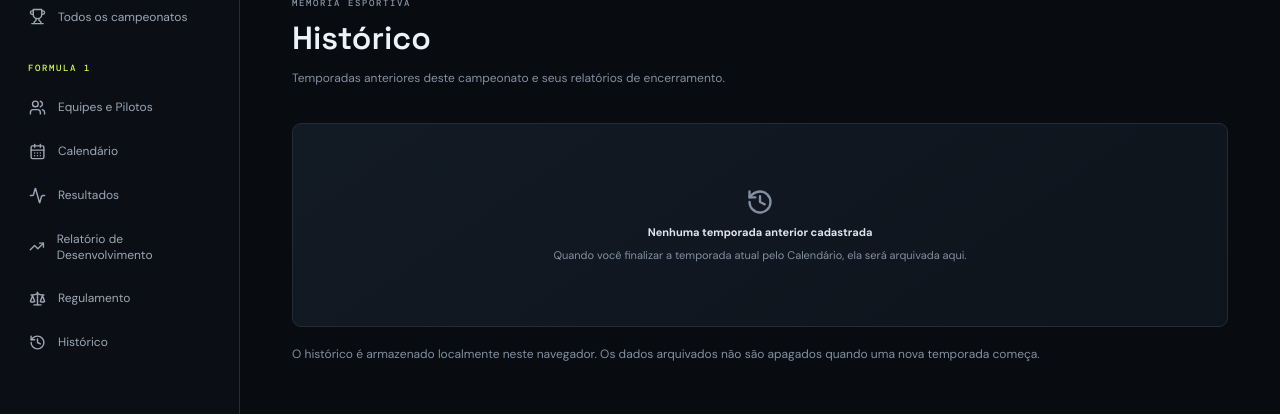
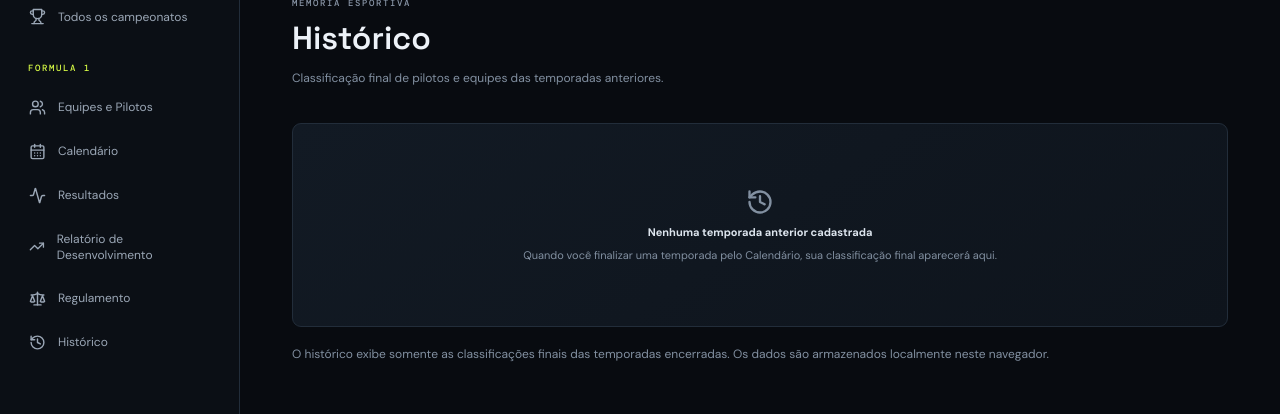
Before and after one commit to geoprix0-coder/geoprix-motorsport, a Next.js app: page /championships/formula-1-2026/history in a window 1280 px wide. Shown: the part 128-542 px from the top of the page. Built offline with nearby package versions, Linux system fonts and the light colour scheme.

Commit message:
Show only final standings in championship history

```diff
--- a/src/app/championships/[id]/history/page.tsx
+++ b/src/app/championships/[id]/history/page.tsx
@@ -1,44 +1,65 @@
 "use client";
 import {useEffect,useState} from "react";
 import {useParams} from "next/navigation";
-import {History,Trophy,CalendarDays} from "lucide-react";
+import {History,Trophy} from "lucide-react";
 
-type ArchivedRecommendation={subjectType:"driver"|"team";subjectName:string;attribute:string;direction:"increase"|"decrease";points?:number;reason:string};
-type ArchivedSeason={season:number;completedAt:string;rounds:{id:string;round:number;circuitName:string;status:string}[];reports:{kind?:string;recommendations:ArchivedRecommendation[]}[]};
+type DriverStanding={id:string;name:string;teamName:string;points:number;wins:number;podiums:number;position:number};
+type TeamStanding={id:string;name:string;points:number;wins:number;position:number};
+type LegacyRound={results:{driverId:string;driverName:string;teamId:string;teamName:string;status:string;position:number|null;points:number}[]};
+type ArchivedSeason={season:number;completedAt:string;driverStandings?:DriverStanding[];teamStandings?:TeamStanding[];rounds?:LegacyRound[]};
+
+function getLegacyStandings(rounds:LegacyRound[]=[]){
+ const drivers=new Map<string,Omit<DriverStanding,"position">>();
+ const teams=new Map<string,Omit<TeamStanding,"position">>();
+ for(const round of rounds){
+  for(const result of round.results||[]){
+   const driver=drivers.get(result.driverId)||{id:result.driverId,name:result.driverName,teamName:result.teamName,points:0,wins:0,podiums:0};
+   driver.points+=Number(result.points)||0;
+   if(result.status==="finished"&&result.position===1)driver.wins++;
+   if(result.status==="finished"&&result.position!==null&&result.position<=3)driver.podiums++;
+   drivers.set(result.driverId,driver);
+   const team=teams.get(result.teamId)||{id:result.teamId,name:result.teamName,points:0,wins:0};
+   team.points+=Number(result.points)||0;
+   if(result.status==="finished"&&result.position===1)team.wins++;
+   teams.set(result.teamId,team);
+  }
+ }
+ return {
+  driverStandings:[...drivers.values()].sort((a,b)=>b.points-a.points||b.wins-a.wins||b.podiums-a.podiums).map((item,index)=>({...item,position:index+1})),
+  teamStandings:[...teams.values()].sort((a,b)=>b.points-a.points||b.wins-a.wins).map((item,index)=>({...item,position:index+1}))
+ };
+}
 
 export default function ChampionshipHistoryPage(){
  const {id}=useParams<{id:string}>();
  const [seasons,setSeasons]=useState<ArchivedSeason[]>([]);
  const [loaded,setLoaded]=useState(false);
  useEffect(()=>{
-  try{const raw=localStorage.getItem("geoprix-season-history-"+id);const parsed=raw?JSON.parse(raw):[];if(Array.isArray(parsed))setSeasons(parsed.sort((a:ArchivedSeason,b:ArchivedSeason)=>b.season-a.season));}
-  catch{setSeasons([])}
+  try{
+   const raw=localStorage.getItem("geoprix-season-history-"+id);
+   const parsed=raw?JSON.parse(raw):[];
+   if(Array.isArray(parsed))setSeasons(parsed.sort((a:ArchivedSeason,b:ArchivedSeason)=>b.season-a.season));
+  }catch{setSeasons([])}
   setLoaded(true);
  },[id]);
  return <main className="manager-shell"><div className="manager-content">
-  <div className="manager-heading"><div><span className="eyebrow">MEMÓRIA ESPORTIVA</span><h1>Histórico</h1><p>Temporadas anteriores deste campeonato e seus relatórios de encerramento.</p></div></div>
-  {!loaded?<p>Carregando histórico...</p>:seasons.length===0?<section className="team-list"><div className="empty-state"><History size={28}/><b>Nenhuma temporada anterior cadastrada</b><span>Quando você finalizar a temporada atual pelo Calendário, ela será arquivada aqui.</span></div></section>:seasons.map(season=>{
-   const finalReport=season.reports?.find(r=>r.kind==="season-end");
-   const recommendations=finalReport?.recommendations||[];
+  <div className="manager-heading"><div><span className="eyebrow">MEMÓRIA ESPORTIVA</span><h1>Histórico</h1><p>Classificação final de pilotos e equipes das temporadas anteriores.</p></div></div>
+  {!loaded?<p>Carregando histórico...</p>:seasons.length===0?<section className="team-list"><div className="empty-state"><History size={28}/><b>Nenhuma temporada anterior cadastrada</b><span>Quando você finalizar uma temporada pelo Calendário, sua classificação final aparecerá aqui.</span></div></section>:seasons.map(season=>{
+   const legacy=season.driverStandings&&season.teamStandings?null:getLegacyStandings(season.rounds||[]);
+   const drivers=season.driverStandings||legacy?.driverStandings||[];
+   const teams=season.teamStandings||legacy?.teamStandings||[];
    return <section className="team-list" key={season.season}>
     <div className="list-heading"><div><span className="eyebrow">TEMPORADA ENCERRADA</span><h2>Temporada {season.season}</h2></div><span>{new Date(season.completedAt).toLocaleDateString("pt-BR")}</span></div>
-    <div className="manager-stats"><div><CalendarDays/><b>{season.rounds?.length||0}</b><small>Etapas arquivadas</small></div><div><Trophy/><b>{recommendations.length}</b><small>Recomendações finais</small></div></div>
-    <div className="storage-note"><b>Calendário arquivado</b>{(season.rounds||[]).map(round=><p key={round.id}>Etapa {round.round} — {round.circuitName}</p>)}</div>
-    <div className="development-groups">
-     {(["driver","team"] as const).map(type=>{
-      const items=recommendations.filter(item=>item.subjectType===type);
-      return <section className="development-group" key={type}>
-       <div className="development-group-heading"><h3>{type==="driver"?"Recomendações para pilotos":"Recomendações para equipes"}</h3><span>{items.length}</span></div>
-       {items.length===0?<p className="storage-note">Nenhuma recomendação registrada.</p>:items.map((item,i)=><article className="development-recommendation" key={type+"-"+i}>
-        <div className="standing-name"><b>{item.subjectName}</b><small>{item.attribute}</small></div>
-        <strong className={item.direction==="increase"?"recommendation-up":"recommendation-down"}>{item.direction==="increase"?"Aumentar":"Diminuir"}{item.points ? ` ${item.direction==="increase"?"+":"-"}${item.points} pts` : ""}</strong>
-        <p className="storage-note">{item.reason}</p>
-       </article>)}
-      </section>;
-     })}
-    </div>
+    <section className="development-group">
+     <div className="development-group-heading"><h3><Trophy size={17}/> Campeonato de pilotos</h3><span>{drivers.length} pilotos</span></div>
+     {drivers.length===0?<p className="storage-note">Nenhuma classificação de pilotos disponível.</p>:drivers.map(driver=><article className="standing-row" key={driver.id}><b className="standing-position">{driver.position}</b><div className="standing-name"><b>{driver.name}</b><small>{driver.teamName}</small></div><span className="standing-detail">{driver.wins} vitórias · {driver.podiums} pódios</span><strong>{driver.points} pts</strong></article>)}
+    </section>
+    <section className="development-group">
+     <div className="development-group-heading"><h3><Trophy size={17}/> Campeonato de construtores</h3><span>{teams.length} equipes</span></div>
+     {teams.length===0?<p className="storage-note">Nenhuma classificação de equipes disponível.</p>:teams.map(team=><article className="standing-row" key={team.id}><b className="standing-position">{team.position}</b><div className="standing-name"><b>{team.name}</b></div><span className="standing-detail">{team.wins} vitórias</span><strong>{team.points} pts</strong></article>)}
+    </section>
    </section>;
   })}
-  <p className="storage-note">O histórico é armazenado localmente neste navegador. Os dados arquivados não são apagados quando uma nova temporada começa.</p>
+  <p className="storage-note">O histórico exibe somente as classificações finais das temporadas encerradas. Os dados são armazenados localmente neste navegador.</p>
  </div></main>;
 }
```
